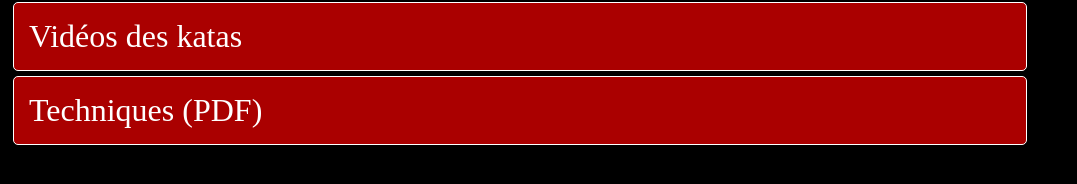
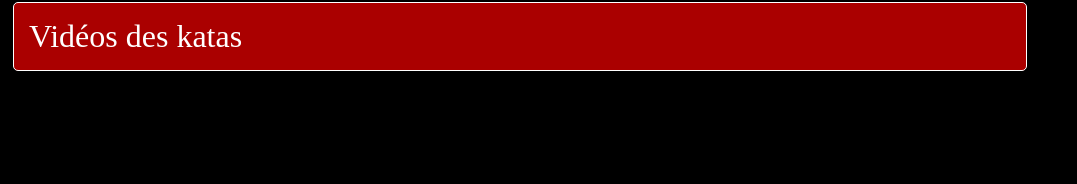
Before and after one commit to glaroc/karatecandiac, a plain HTML site: page index.html in a window 1280 px wide. Shown: the part 176-360 px from the top of the page, without its empty margins (0-1077 px from the left). Drawn offline with nearby package versions, Linux system fonts and the light colour scheme.

Commit message:
debug pdf

```diff
--- a/index.html
+++ b/index.html
@@ -10,7 +10,7 @@
 <img src="images/logo_main.png" class="logo">
 <ul class="mainmenu menu">
 <li><a tar="videos.html">Vidéos des katas</a></li>
-<li><a tar="techniques.html">Techniques (PDF)</a></li>
+<!-- <li><a tar="techniques.html">Techniques (PDF)</a></li> -->
 </ul>
 </body>
 </html>
```
